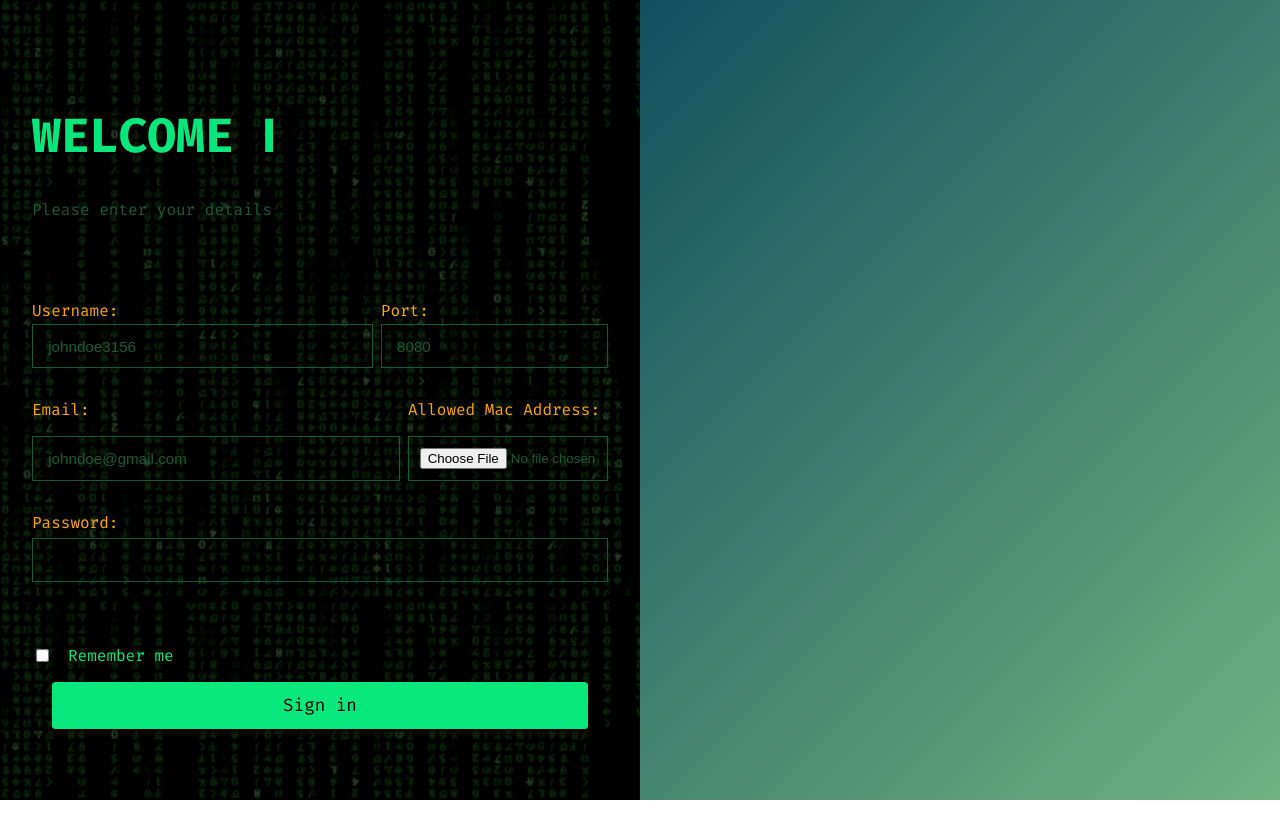
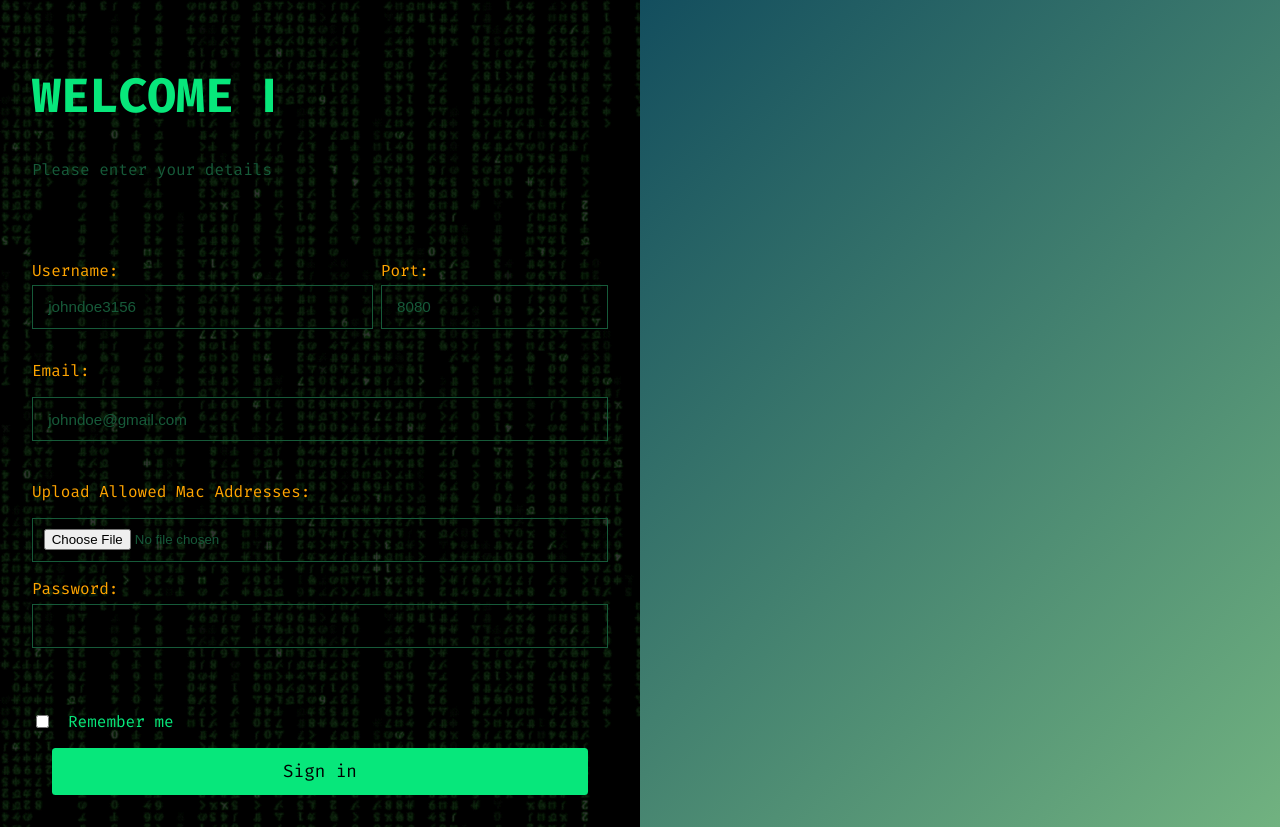
Before and after one commit to Hycient195/IP-console, a React (Create React App) app: page /login in a window 1280 px wide. Before the commit the page ends 800 px from the top, so only its background shows below. Built offline with nearby package versions, Linux system fonts and the light colour scheme.

Commit message:
Modified upload file caption

```diff
--- a/src/pages/Login/Login.css
+++ b/src/pages/Login/Login.css
@@ -152,7 +152,8 @@ div.page_left_content > form > label > p{
 
 div.page_left_content > form > div.form_middle_content{
   display: grid;
-  grid-template-columns: 3fr 1fr;
+  /* grid-template-columns: 3fr 1fr; */
+  grid-auto-flow: row;
   gap: calc(var(--base-gap) / 2);
   color: orange;
 }
@@ -162,7 +163,8 @@ form > div.form_middle_content > label > input[type="file"]{
   /* height: 100%; */
   border: 1px solid var(--green);
   color: var(--green);
-  width: 200px;
+  width: 100%;
+  /* width: 220px; */
   }
 
   div.form_middle_content > label > input#file-upload-button{
--- a/src/pages/Login/Login.jsx
+++ b/src/pages/Login/Login.jsx
@@ -32,7 +32,7 @@ export default function Login(){
                 </label>
 
                 <label htmlFor="ip-list-file">
-                  <p className="">Allowed Mac Address:</p>
+                  <p className="">Upload Allowed Mac Addresses:</p>
                   <input type="file" />
                 </label>
               </div>
```
